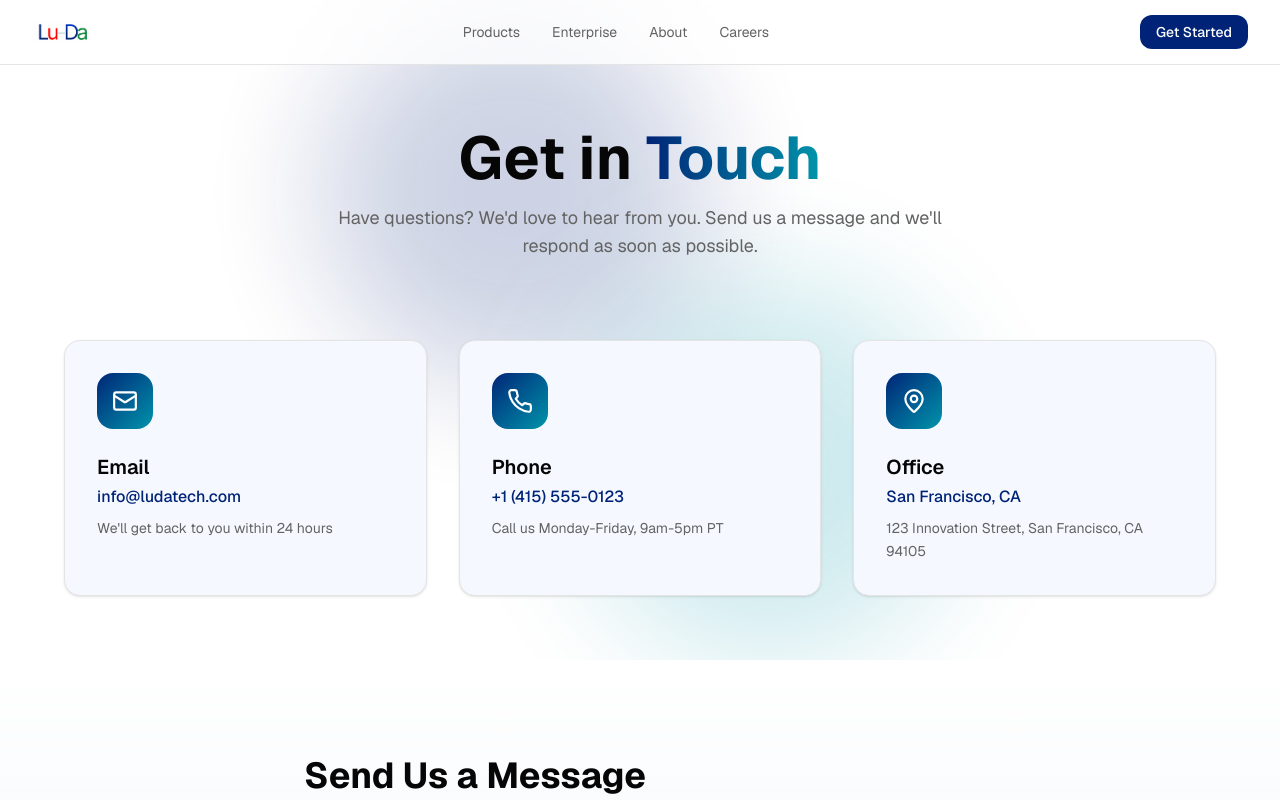
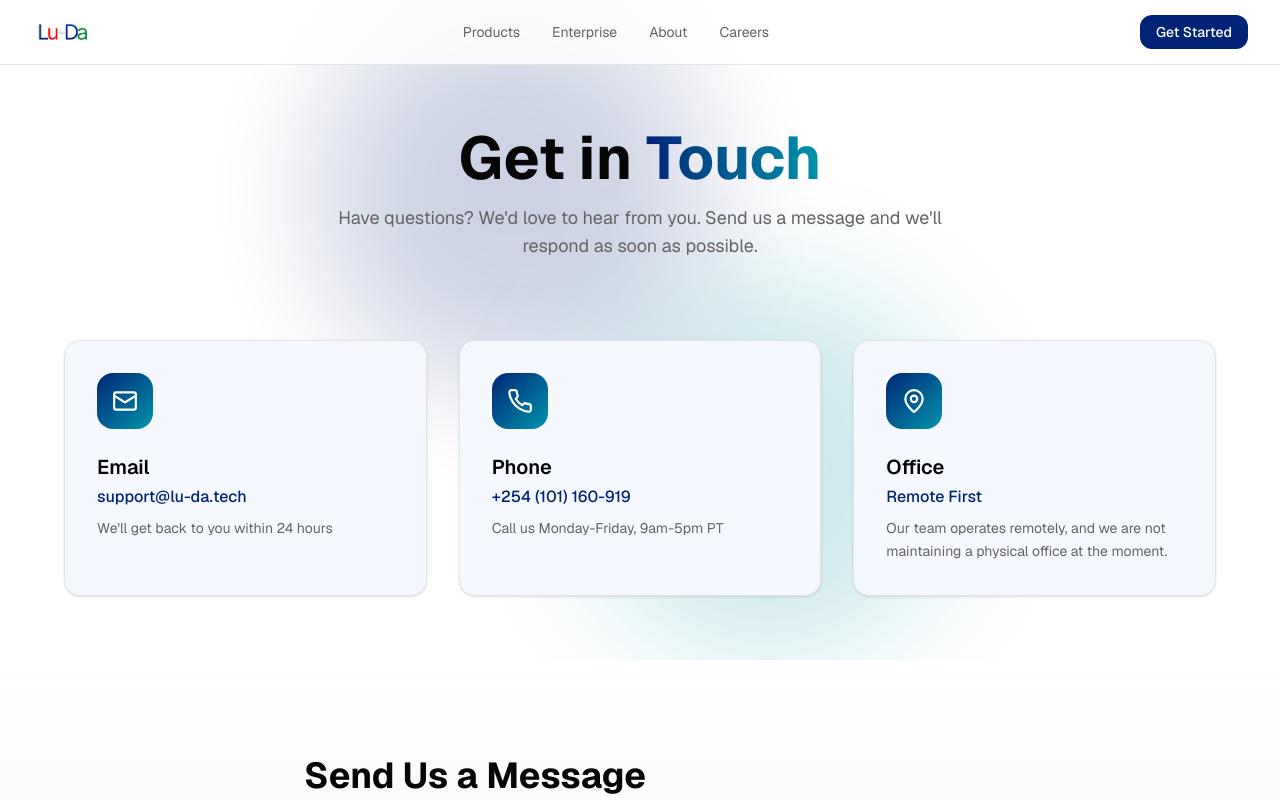
Before and after one commit to deantosh/luda_tech, a Next.js app: page /contact in a window 1280 px wide. Shown: the top 800 px of the page. Built offline with nearby package versions, Linux system fonts and the light colour scheme.

Commit message:
feat(page): update contact page -- UI

```diff
--- a/app/contact/page.tsx
+++ b/app/contact/page.tsx
@@ -56,24 +56,24 @@ export default function ContactPage() {
     {
       icon: Mail,
       title: "Email",
-      value: "info@ludatech.com",
+      value: "support@lu-da.tech",
       description: "We'll get back to you within 24 hours",
-      href: "mailto:info@ludatech.com",
+      href: "mailto:support@lu-da.tech",
     },
     {
       icon: Phone,
       title: "Phone",
-      value: "+1 (415) 555-0123",
+      value: "+254 (101) 160-919",
       description: "Call us Monday-Friday, 9am-5pm PT",
-      href: "tel:+14155550123",
+      href: "tel:+254101160919",
     },
     {
       icon: MapPin,
       title: "Office",
-      value: "San Francisco, CA",
-      description: "123 Innovation Street, San Francisco, CA 94105",
+      value: "Remote First",
+      description: "Our team operates remotely, and we are not maintaining a physical office at the moment.",
       href: "#",
-    },
+    }
   ];
 
   return (
```
